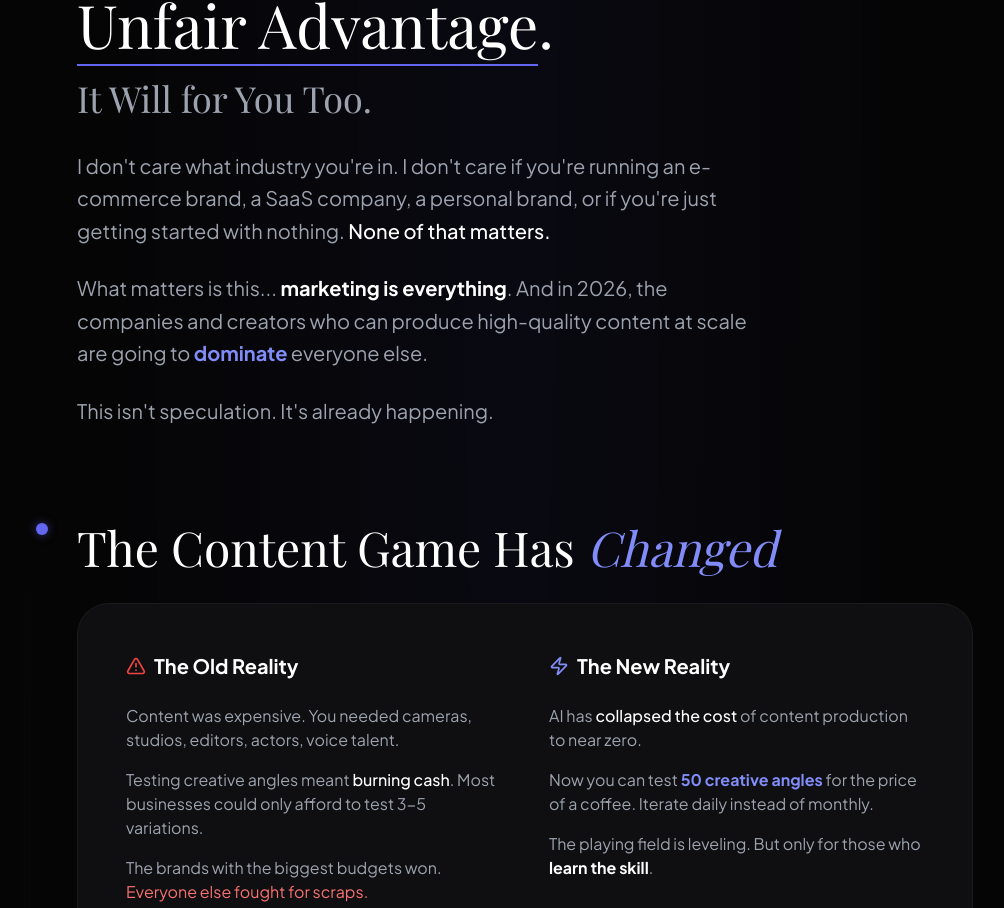
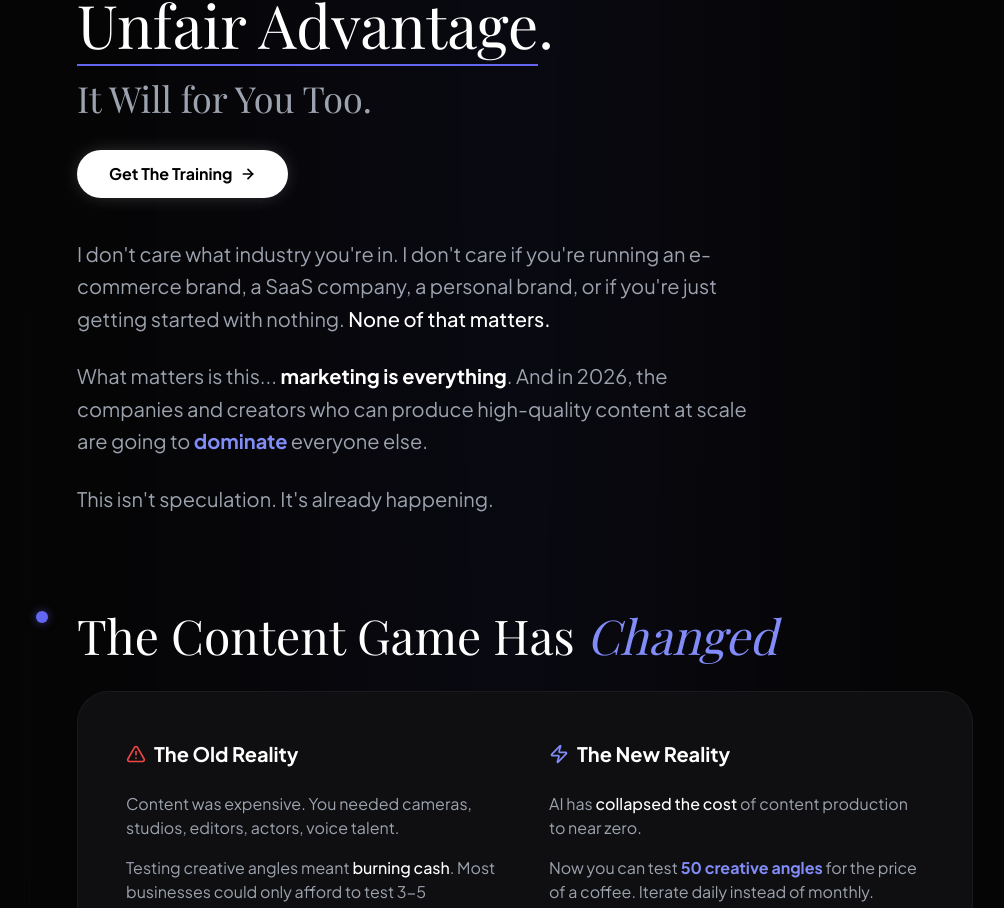
Before and after one commit to sama33213/ai-content-accelerator-tsl, a React (Vite) app: page / in a window 1280 px wide. Shown: the part 1428-2336 px from the top of the page, without its empty margins (131-1135 px from the left). Built offline with nearby package versions, Linux system fonts and the light colour scheme; a web font is replaced by a local one.

Commit message:
Add CTA button under headline

```diff
--- a/App.tsx
+++ b/App.tsx
@@ -37,11 +37,15 @@ const App: React.FC = () => {
                      <h2 className="font-serif text-4xl md:text-6xl leading-tight mb-4">
                         AI Content Gave Me an <br/><span className="text-white border-b-2 border-indigo-500">Unfair Advantage</span>.
                      </h2>
-                     <p className="font-serif text-3xl md:text-4xl text-gray-400 mt-6 mb-8">
-                        It Will for You Too.
-                     </p>
+                    <p className="font-serif text-3xl md:text-4xl text-gray-400 mt-6 mb-8">
+                       It Will for You Too.
+                    </p>
 
-                     <div className="prose prose-invert text-gray-400 leading-relaxed text-xl max-w-2xl">
+                    <Button onClick={() => window.open('https://whop.com/aicontentmoney/ai-content-accelerator-ed/?utm_source=store_page&funnelId=store_1e97cd60-f0b6-4606-b7e2-efd657cb5a03', '_blank')} className="mb-10">
+                       Get The Training
+                    </Button>
+
+                    <div className="prose prose-invert text-gray-400 leading-relaxed text-xl max-w-2xl">
                          <p className="mb-6">
                             I don't care what industry you're in. I don't care if you're running an e-commerce brand, a SaaS company, a personal brand, or if you're just getting started with nothing. <span className="text-white font-medium">None of that matters.</span>
                          </p>
```
